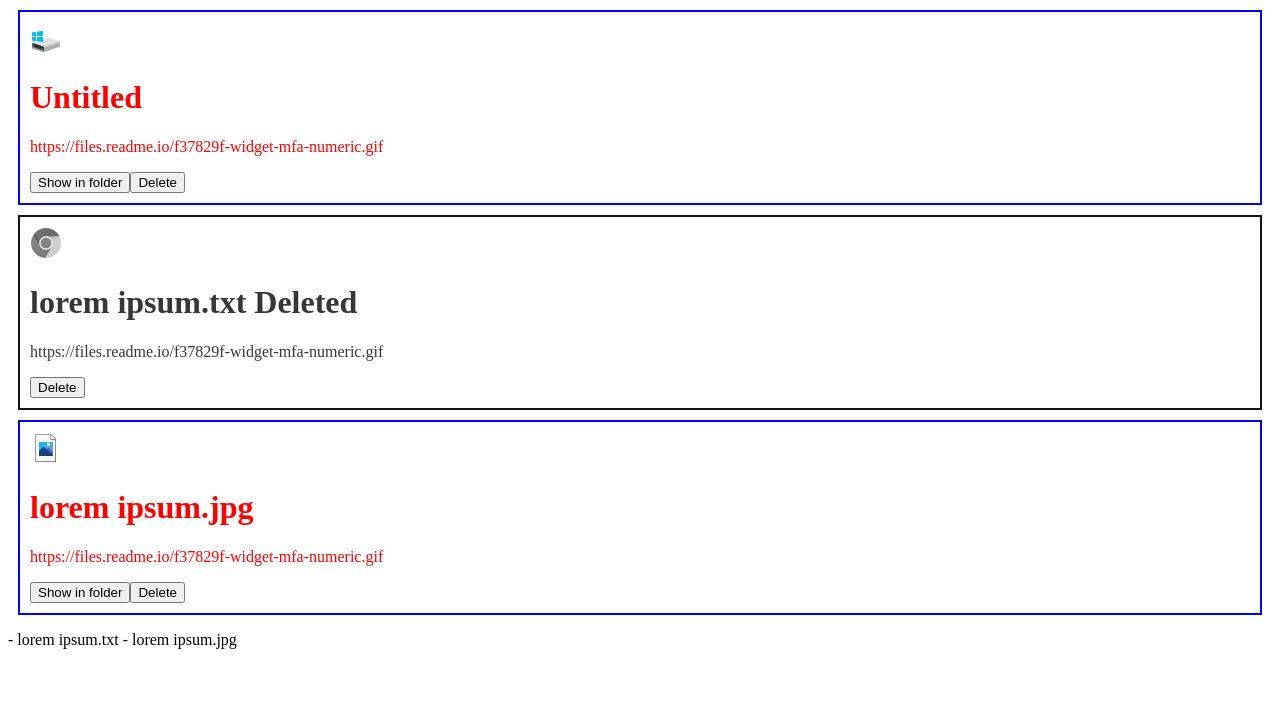
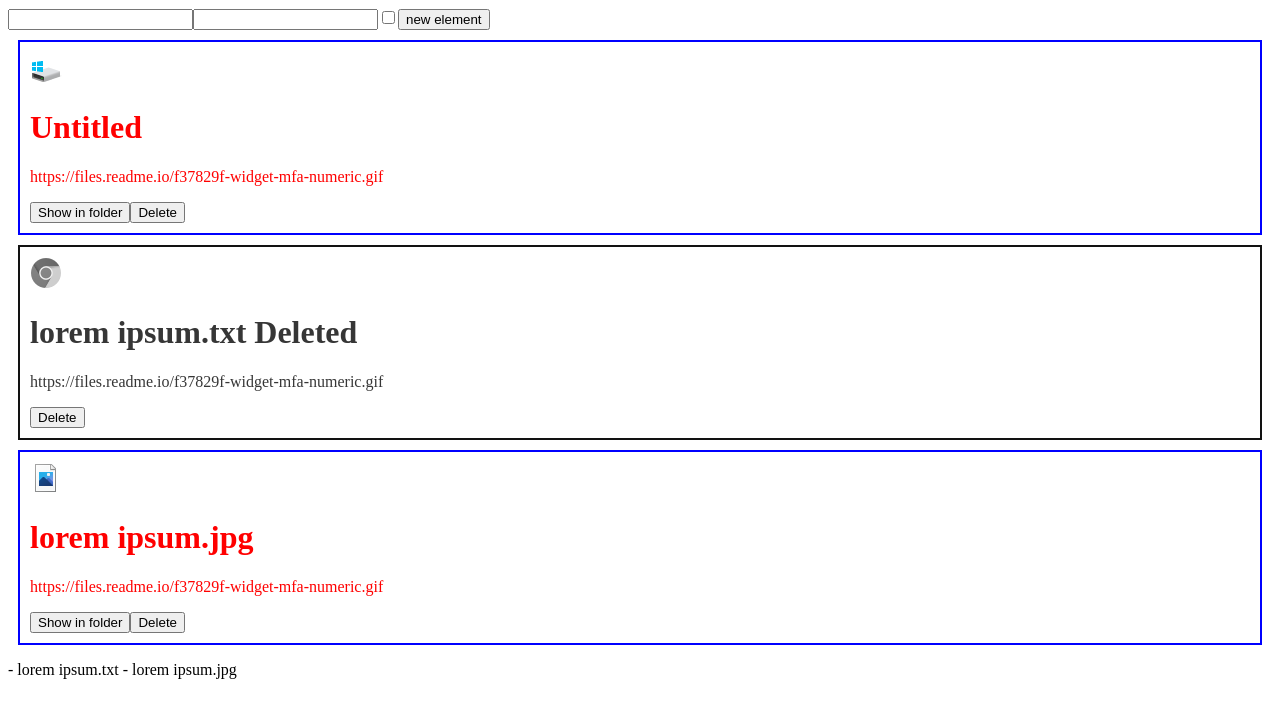
Before and after one commit to sebasgavi/211-adv-react-intro, a React (Create React App) app: page / in a window 1280 px wide. Shown: the top 718 px of the page. Built offline with nearby package versions, Linux system fonts and the light colour scheme.

Commit message:
DownloadItemForm

```diff
--- /dev/null
+++ b/src/components/DownloadItemForm/DownloadItemForm.tsx
@@ -0,0 +1,38 @@
+import React from 'react';
+
+interface DownloadItemFormProps {
+  onNewItem: (text: string, url: string, deleted: boolean) => void;
+}
+
+export const DownloadItemForm: React.FC<DownloadItemFormProps> = ({ onNewItem }) => {
+
+  const [ text, setText ] = React.useState('');
+  const handleTextChange: React.ChangeEventHandler<HTMLInputElement> = (event) => {
+    setText(event.target.value);
+  }
+
+  const [ url, setUrl ] = React.useState('');
+  const handleUrlChange: React.ChangeEventHandler<HTMLInputElement> = (event) => {
+    setUrl(event.target.value);
+  }
+
+  const [ deleted, setDeleted ] = React.useState(false);
+  const handleDeletedChange: React.ChangeEventHandler<HTMLInputElement> = (event) => {
+    setDeleted(event.target.checked);
+  }
+
+  const handleClick = () => {
+    onNewItem(text, url, deleted);
+    setText('');
+    setUrl('');
+    setDeleted(false);
+  }
+
+  return <div>
+    <input value={text} onChange={handleTextChange} />
+    <input value={url} onChange={handleUrlChange} />
+    <input checked={deleted} onChange={handleDeletedChange} type="checkbox" />
+
+    <button onClick={handleClick}>new element</button>
+  </div>;
+}
--- a/src/containers/App/App.tsx
+++ b/src/containers/App/App.tsx
@@ -1,16 +1,17 @@
 import React from 'react';
 import { Count } from '../../components/Count/Count';
 import { DownloadItem } from '../../components/DownloadItem/DownloadItem';
+import { DownloadItemForm } from '../../components/DownloadItemForm/DownloadItemForm';
 
 const initialDownloads = [
   {
-    id: 10,
+    id: 0,
     remoteUrl: 'https://files.readme.io/f37829f-widget-mfa-numeric.gif',
     localUrl: 'C:/algo',
     date: 3456789097,
   },
   {
-    id: 5,
+    id: 1,
     filename: 'lorem ipsum.txt',
     remoteUrl: 'https://files.readme.io/f37829f-widget-mfa-numeric.gif',
     localUrl: 'C:/Users/user/Downloads/FigmaSetup.exe',
@@ -18,7 +19,7 @@ const initialDownloads = [
     date: 3456789097,
   },
   {
-    id: 200,
+    id: 2,
     filename: 'lorem ipsum.jpg',
     remoteUrl: 'https://files.readme.io/f37829f-widget-mfa-numeric.gif',
     localUrl: 'C:/Users/user/Downloads/FigmaSetup.exe',
@@ -50,7 +51,24 @@ export const App = () => {
     console.log('soft delete', id);
   }
 
+  const handleNewElement = (text: string, url: string, deleted: boolean) => {
+    const copy = downloads.slice();
+    const newObj = {
+      id: copy.length,
+      filename: text,
+      remoteUrl: url,
+      localUrl: 'C;skfaksdas',
+      deleted: deleted,
+      date: Date.now(),
+    };
+    copy.push(newObj);
+    setDownloads(copy);
+  }
+
   return (<main>
+
+    <DownloadItemForm onNewItem={handleNewElement} />
+
     {downloads.map(({ filename, remoteUrl, localUrl, deleted, id }) => {
       const intermediateDelete = () => {
         handleDelete(id);
```
